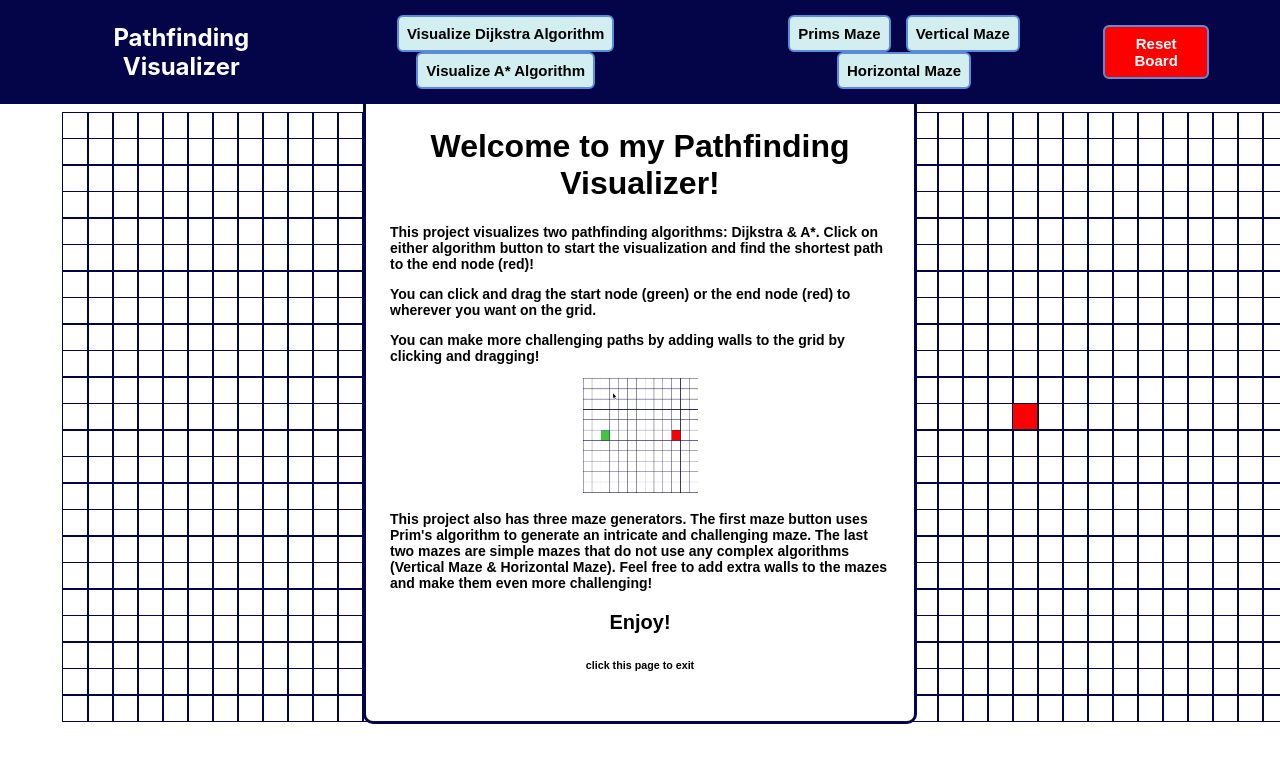
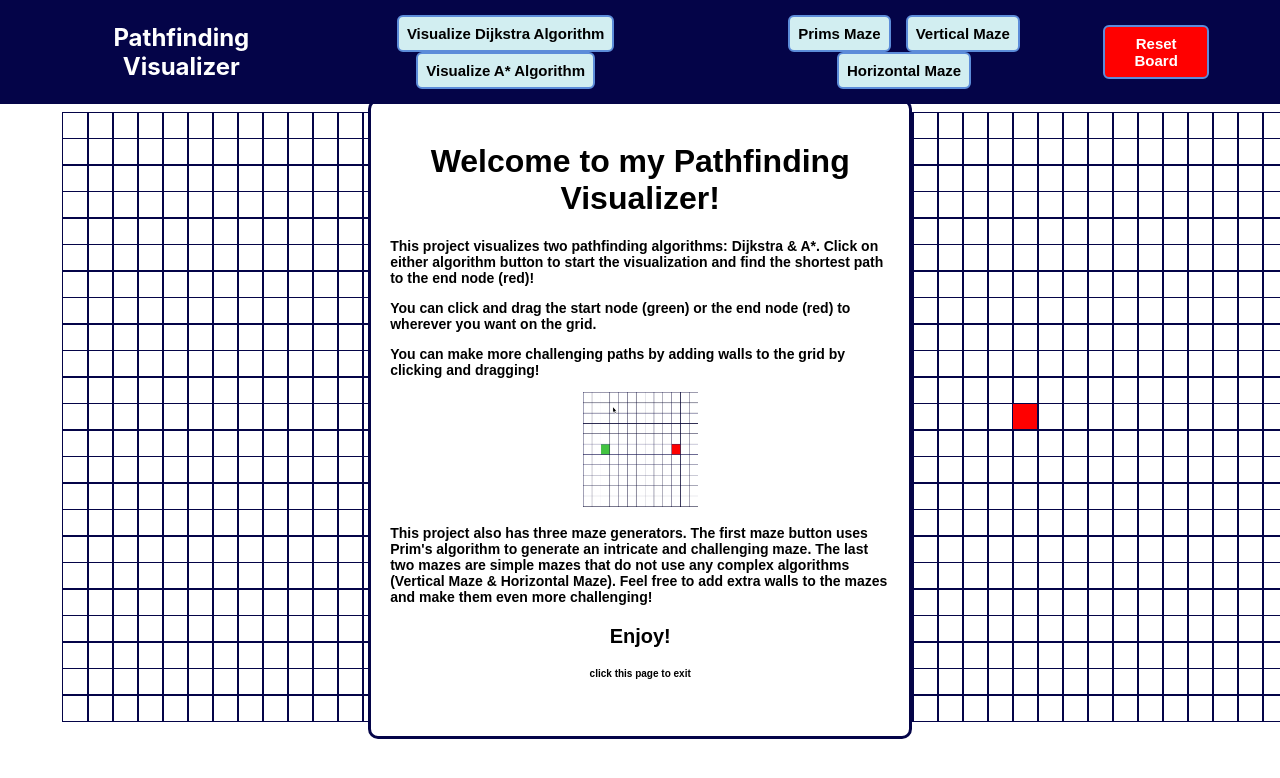
Before and after one commit to Rahulk284/PathfindingVisualizer, a React (Create React App) app: page / in a window 1280 px wide. Shown: the top 778 px of the page. Built offline with nearby package versions, Linux system fonts and the light colour scheme.

Commit message:
more format changes

```diff
--- a/src/PathfindingVisualizer/Node/Node.css
+++ b/src/PathfindingVisualizer/Node/Node.css
@@ -1,7 +1,7 @@
 .node {
     width: 25px;
     height: 25px;
-    outline: 0.75px solid rgb(4, 4, 72);
+    outline: 0.8px solid rgb(4, 4, 72);
     display: inline-block;
     margin-top: -2.5px;
   }
--- a/src/PathfindingVisualizer/PathfindingVisualizer.jsx
+++ b/src/PathfindingVisualizer/PathfindingVisualizer.jsx
@@ -367,7 +367,7 @@ export default class PathfindingVisualizer extends Component {
                                 </p>
 
                                 <p style={{ fontSize: "20px"}}>Enjoy!</p>
-                                <h6>click this page to exit</h6>
+                                <p style={{ fontSize: "10px"}}>click this page to exit</p>
                             </p>
                         </div>
                     </div>
--- a/src/PathfindingVisualizer/PathfindingVisualzier.css
+++ b/src/PathfindingVisualizer/PathfindingVisualzier.css
@@ -65,15 +65,16 @@ button.reset:hover{
 }
 
 .popup .popup-text {
-    padding: 1.5rem;
+    padding: 1.2rem;
     font-family: sans-serif;
     font-weight: 800;
     visibility: visible;
     position: fixed;
-    top:10%;
-    left:calc(50vw - 277px);
+    top: 12%;
+    margin-top: 0.2rem;
+    left:calc(50vw - 272px);
     width: 500px;
-    height: 590px;
+    height: 595px;
     border-style: solid;
     border-width: 3px;
     border-color: rgb(4, 4, 72);
```
